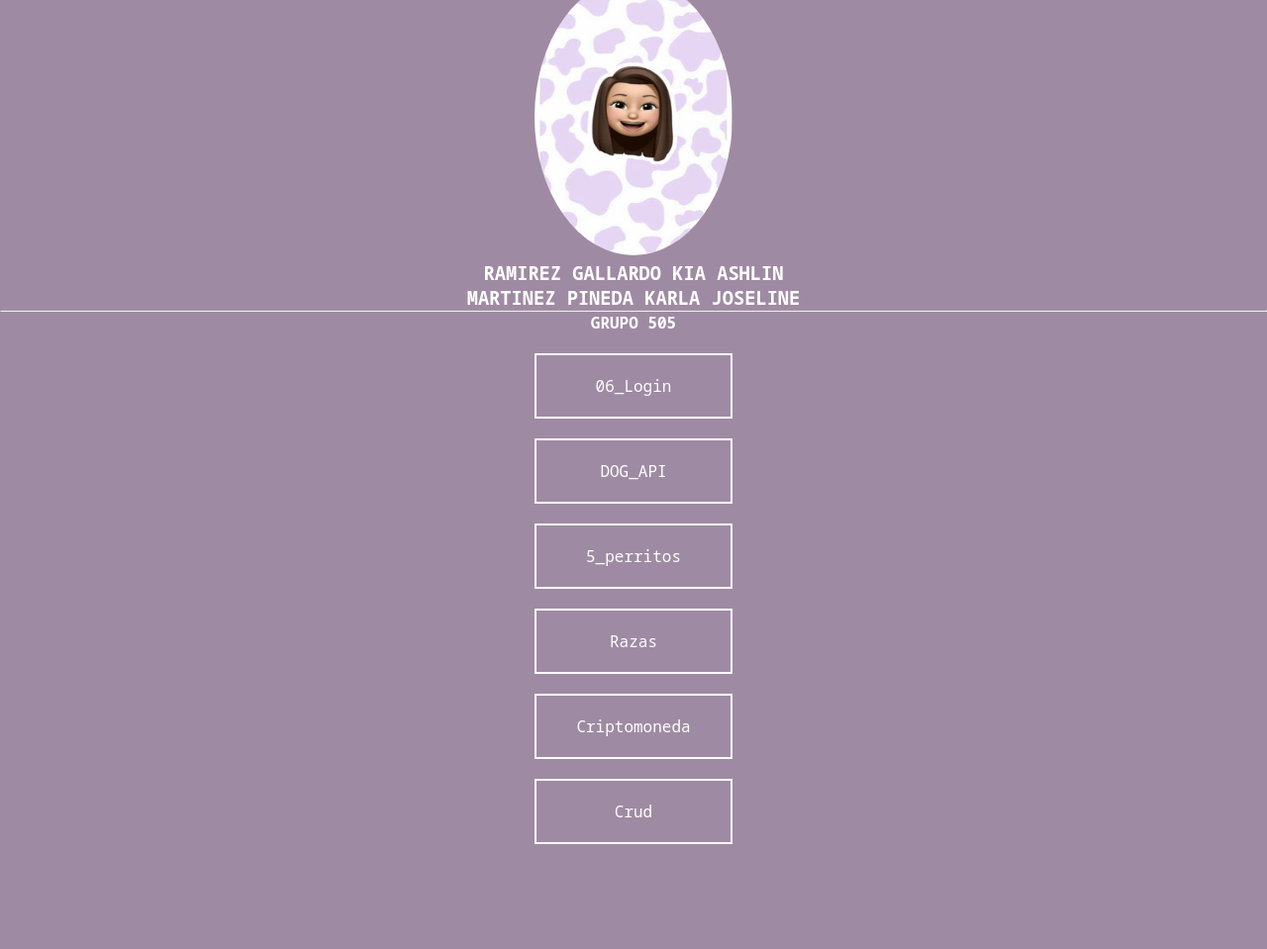
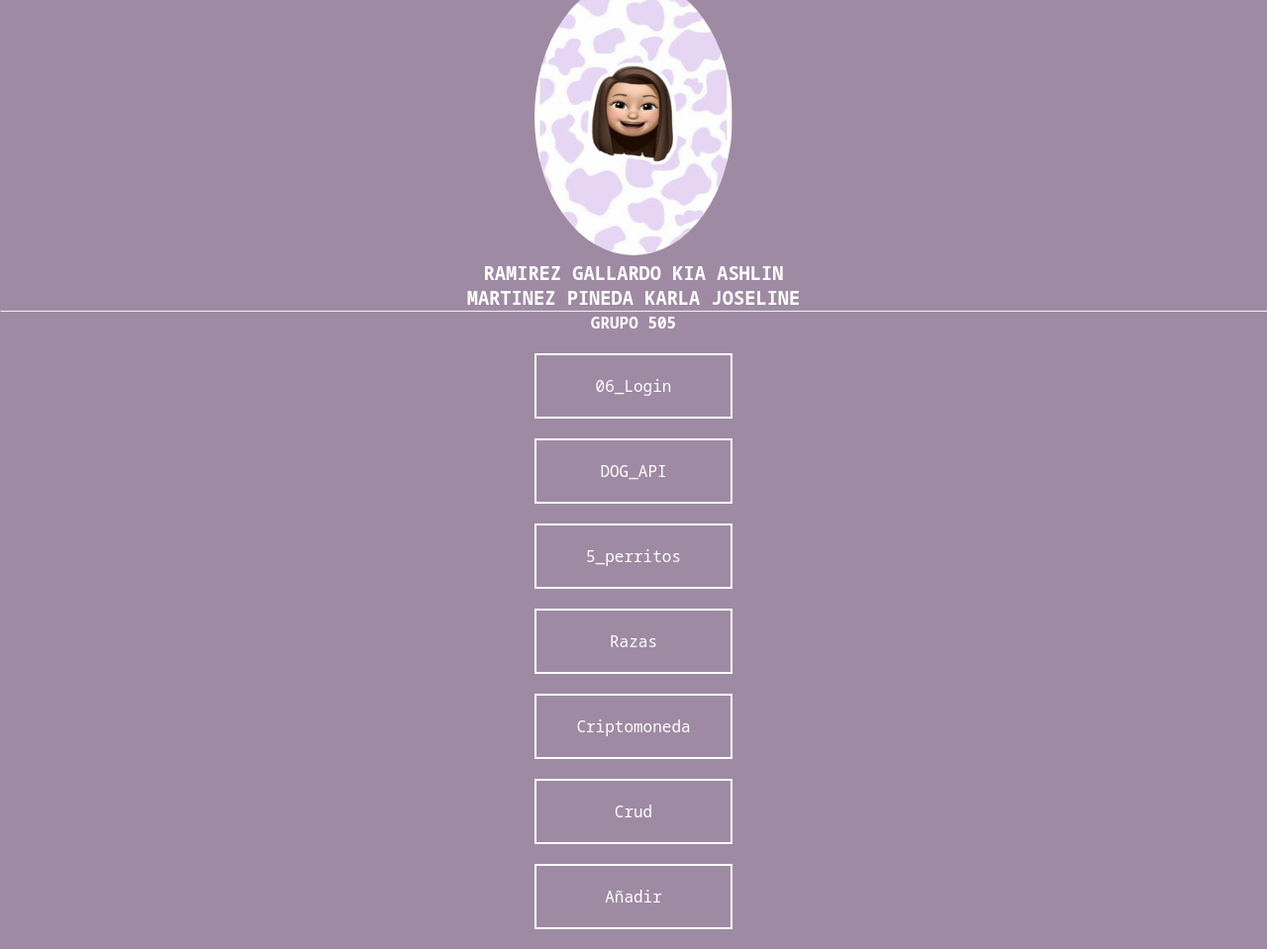
Before and after one commit to Kiagallardo1/PRACTICAS, a plain HTML site: page index.html in a window 1280 px wide. Shown: the part 65-1024 px from the top of the page at 99% size. Before the commit the page ends 938 px from the top, so only its background shows below. Drawn offline with Linux system fonts and the light colour scheme.

Commit message:
añadi una ppractica mas

```diff
--- a/index.html
+++ b/index.html
@@ -25,6 +25,8 @@
         <li><a href="perros/index.html">Razas</a></li>
         <li><a href="monedas/index.html">Criptomoneda</a></li>
         <li><a href="crud/index.html">Crud</a></li>
+        <li><a href="añadir/index.html">Añadir</a></li>
+
 
 
 
```
